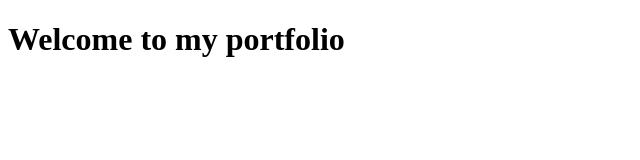
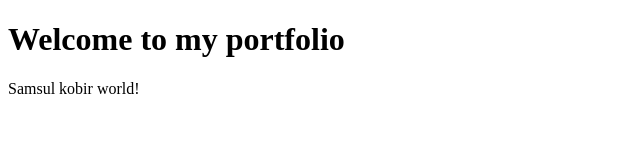
Before and after one commit to kabirbhai/devoloper-portfolio, a plain HTML site: page indext.html in a window 1280 px wide. Shown: the whole page, without its empty margins (0-640 px from the left). Drawn offline with Linux system fonts and the light colour scheme.

Commit message:
add text

```diff
--- a/indext.html
+++ b/indext.html
@@ -9,5 +9,7 @@
 </head>
 <body>
     <h1>Welcome to my portfolio</h1>
+    <span>Samsul kobir world!</span>
+
 </body>
 </html>
```
